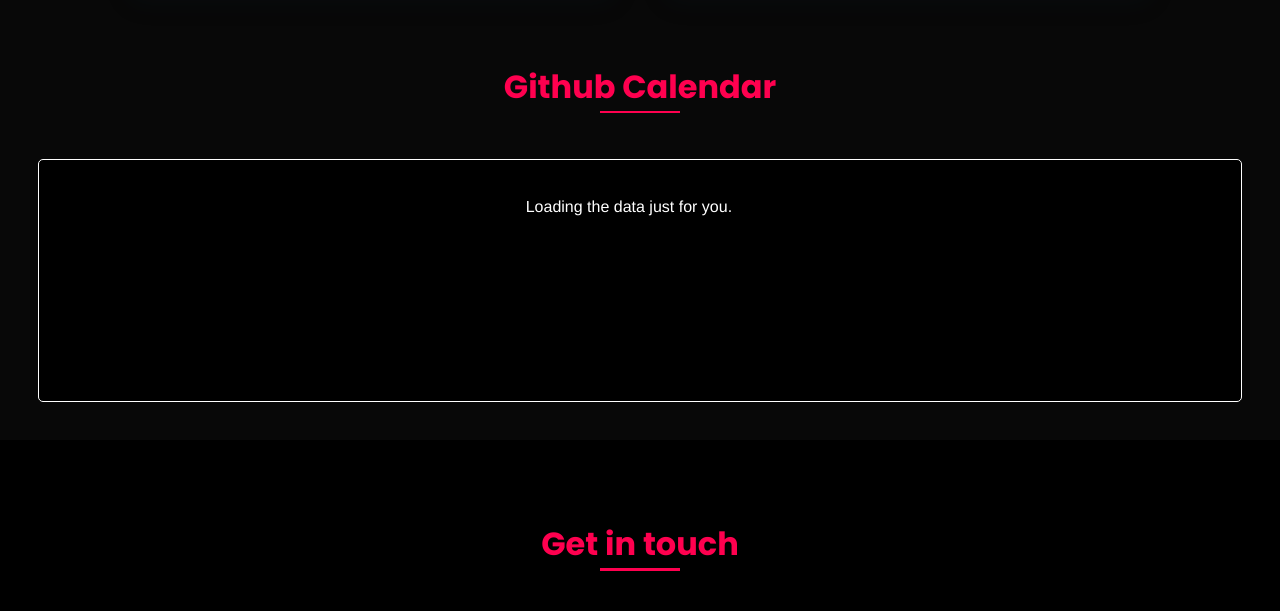
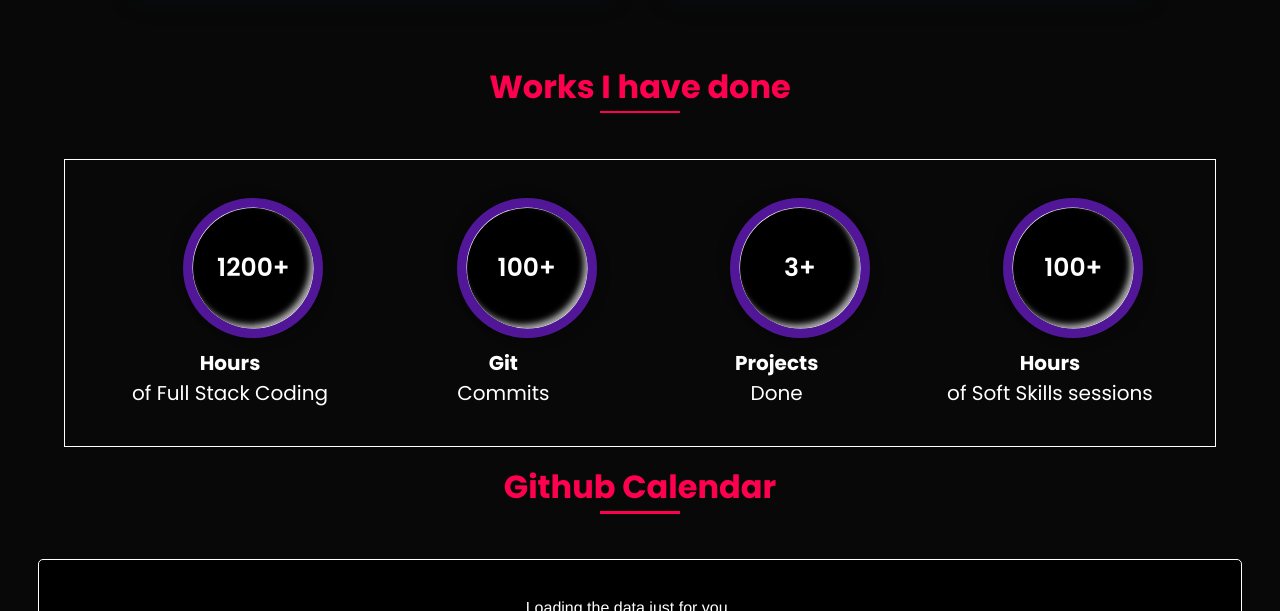
Before and after one commit to Lakhan1122/Lakhan1122.github.io, a website: page index.html in a window 1280 px wide. Shown: the part 3768-4379 px from the top of the page. Drawn offline with nearby package versions, Linux system fonts and the light colour scheme; a script that the page names is missing.

Commit message:
resume update & statastic add

```diff
--- a/css/styles.css
+++ b/css/styles.css
@@ -871,3 +871,71 @@
     fill: #ccc;
     font-size: 11px;
 }
+
+
+/* statastics */
+
+.outer{
+  height: 140px;
+  width: 140px;
+  border-radius: 50%;
+  box-shadow: 6px 6px 10px -1px rgba(0, 0, 0, 0.15),
+  -6px -6px 10px -1px rgba(0, 0, 0, 0.15);
+  padding: 10px;
+  background: #521798;
+  margin-left: 80px;
+
+}
+.inner{
+  height: 120px;
+  width: 120px;
+  border-radius: 50%;
+  display: flex;
+  justify-content: center;
+  background: black;
+  align-items: center;
+  box-shadow: inset 4px 4px 6px -1px rgba(0, 0, 0, 0.2),
+              inset -4px -4px 6px -1px rgba(255, 255, 255, 0.7),
+              -0.5px -0.5px 0px  rgba(255, 255, 255, 1),
+              0.5px 0.5px 0px  rgba(255, 255, 255, 1),
+              0px 12px 10px -10px rgba(0, 0, 0, 0.05);
+
+
+}
+.number{
+  font-weight: 600;
+  color: white;
+  font-size: 25px;
+}
+.statistic{
+  padding-top: 50px;
+  /* background: white; */
+
+}
+
+#datawork{
+  width: 90%;
+  display: grid;
+  grid-template-columns: repeat(4,1fr);
+  gap: 20px;
+  justify-content: space-evenly;
+  align-items: center;
+  border: 1px solid #fff;
+  padding: 3%;
+  text-align: center;
+  margin-left: 5%;
+  margin-top: -50px;
+}
+.circle1>h3{
+  font-family: 'Poppins',sans-serif;
+  font-size: 20px;
+  color: white;
+  padding-top: 20px;
+  margin-top: -10px;
+}
+.circle1>p{
+  font-family: 'Poppins',sans-serif;
+  font-size: 20px;
+  color: white;
+  margin-top: -20px;
+}
--- a/index.html
+++ b/index.html
@@ -62,9 +62,10 @@
           </h2>
 
           <a
-            href="https://drive.google.com/file/d/1IHzT8r6vvoTlDOqbSbmlygG_CX_hO0mN/view?usp=sharing"
+            href="./img/Lakhan_Gurnule_Resume.pdf"
             target="_blank"
             class="button"
+            download="Lakhan_Gurnule_Resume"
             >Resume</a
           >
         </div>
@@ -328,6 +329,77 @@
 
       </section>
 
+      <h2 class="section-title">Works I have done</h2>
+      <div class="statistic" id="statistic">
+
+        <div id="datawork">
+            <div class="circle1">
+                <div class="outer">
+                    <div class="inner">
+                        <div class="number">
+                            1200+
+                        </div>
+
+                    </div>
+                </div>
+                <h3>
+                    Hours
+                </h3>
+                <p>
+                    of Full Stack Coding
+                </p>
+            </div>
+            <div class="circle1">
+                <div class="outer">
+                    <div class="inner">
+                        <div class="number">
+                            100+
+                        </div>
+
+                    </div>
+                </div>
+                <h3>
+                    Git
+                </h3>
+                <p>
+                   Commits
+                </p>
+            </div>
+            <div class="circle1">
+                <div class="outer">
+                    <div class="inner">
+                        <div class="number">
+                            3+
+                        </div>
+
+                    </div>
+                </div>
+                <h3>
+                    Projects
+                </h3>
+                <p>
+                    Done
+                </p>
+            </div>
+            <div class="circle1">
+              <div class="outer">
+                  <div class="inner">
+                      <div class="number">
+                          100+
+                      </div>
+
+                  </div>
+              </div>
+              <h3>
+                Hours
+              </h3>
+              <p>
+                  of Soft Skills sessions
+              </p>
+          </div>
+        </div>
+    </div>
+
       <h2 class="section-title">Github Calendar</h2>
       <div class="calendar">
         <!-- Loading stuff -->
```
Also changed, not shown: 1 other file.
